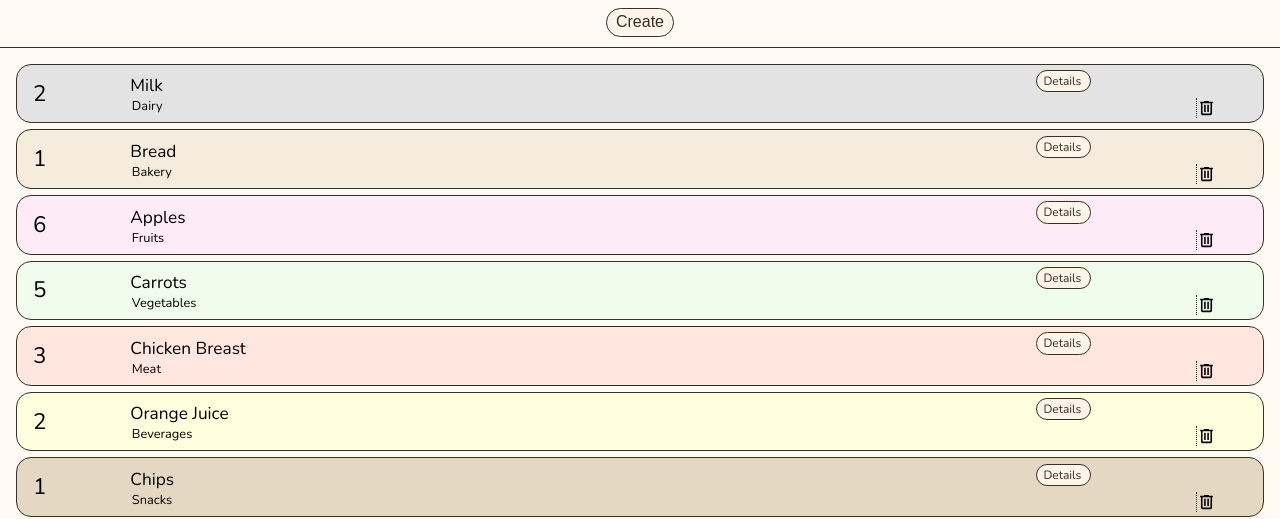
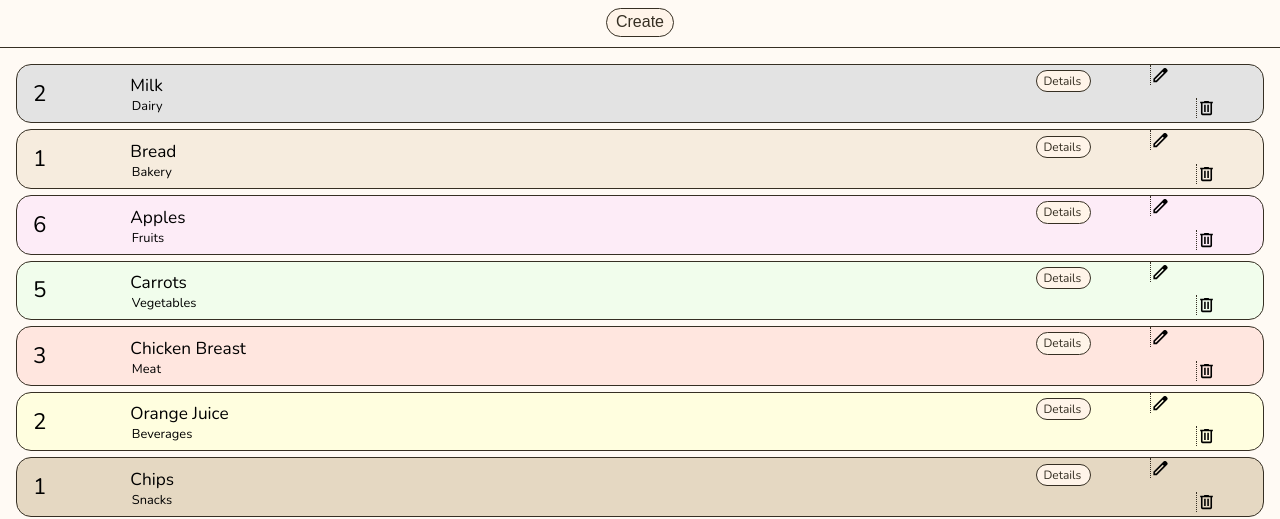
Before and after one commit to laurasliwa/capstone-grocerease, a Next.js app: page / in a window 1280 px wide. Shown: the part 308-827 px from the top of the page. Built offline with nearby package versions, Linux system fonts and the light colour scheme.

Commit message:
Add edit icon

```diff
--- a/components/ShoppingItem.js
+++ b/components/ShoppingItem.js
@@ -2,6 +2,7 @@ import styled from "styled-components";
 import Link from "next/link";
 import { useState } from "react";
 import Delete from "@/public/icons/delete.svg";
+import Edit from "@/public/icons/edit.svg";
 
 export default function ShoppingItem({
   id,
@@ -30,9 +31,10 @@ export default function ShoppingItem({
           <ItemName>{name}</ItemName>
           <ItemCategory>{category}</ItemCategory>
           <StyledLink href={`/${id}`}>Details</StyledLink>
-          <StyledButton onClick={handleToggleDelete}>
+          <EditIcon />
+          <DeleteButton onClick={handleToggleDelete}>
             <DeleteIcon />
-          </StyledButton>
+          </DeleteButton>
         </>
       )}
     </ItemContainer>
@@ -112,10 +114,16 @@ const StyledLink = styled(Link)`
   font-size: 12px;
 `;
 
-const StyledButton = styled.button`
+const DeleteButton = styled.button`
   grid-area: delete;
   border: none;
   background-color: transparent;
+`;
+
+const EditIcon = styled(Edit)`
+  width: 20px;
+  height: 20px;
+  border-left: 1px dotted #362f23;
 `;
 
 const DeleteIcon = styled(Delete)`
```
Also changed, not shown: public/icons/edit.svg (added).
